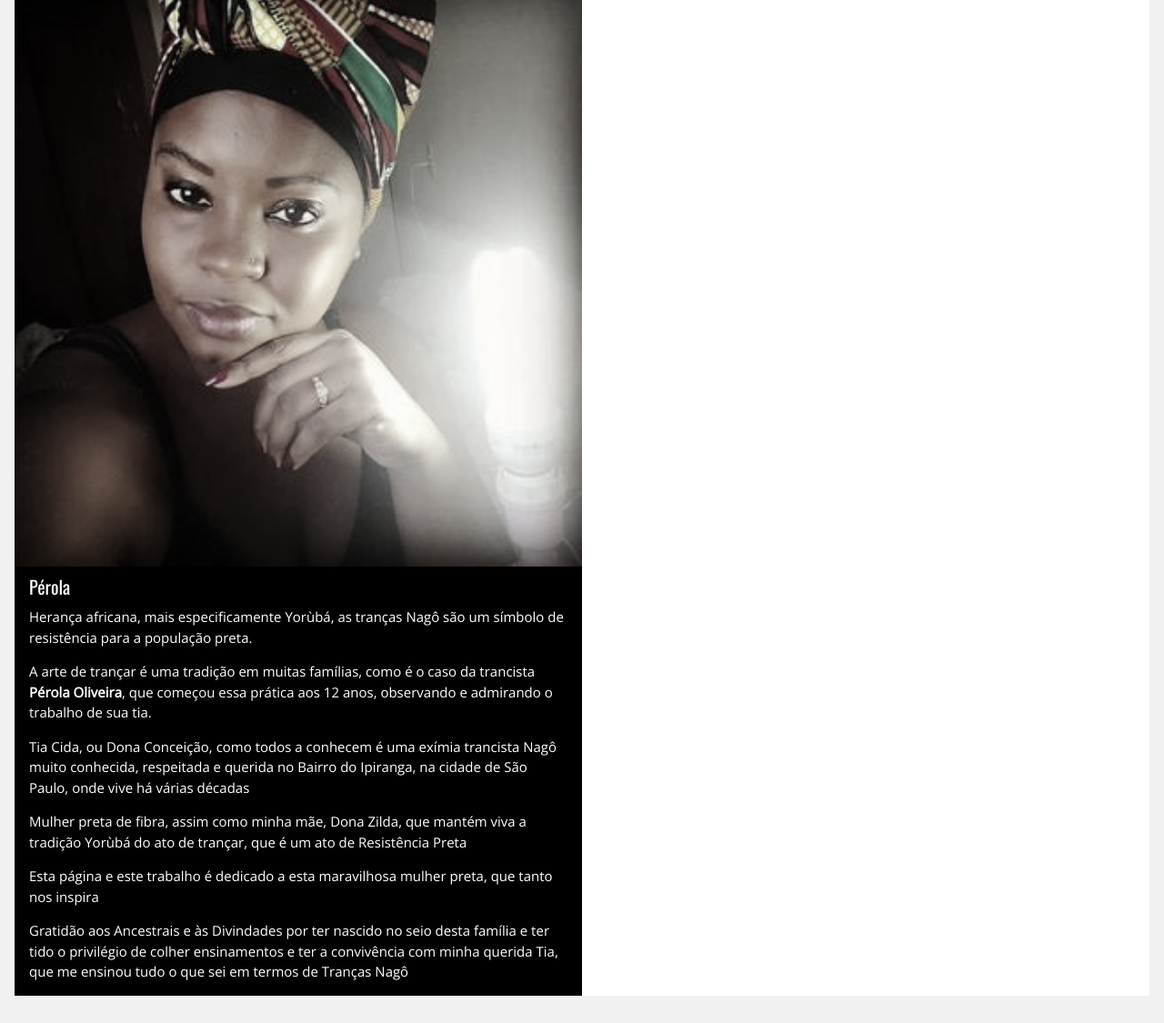
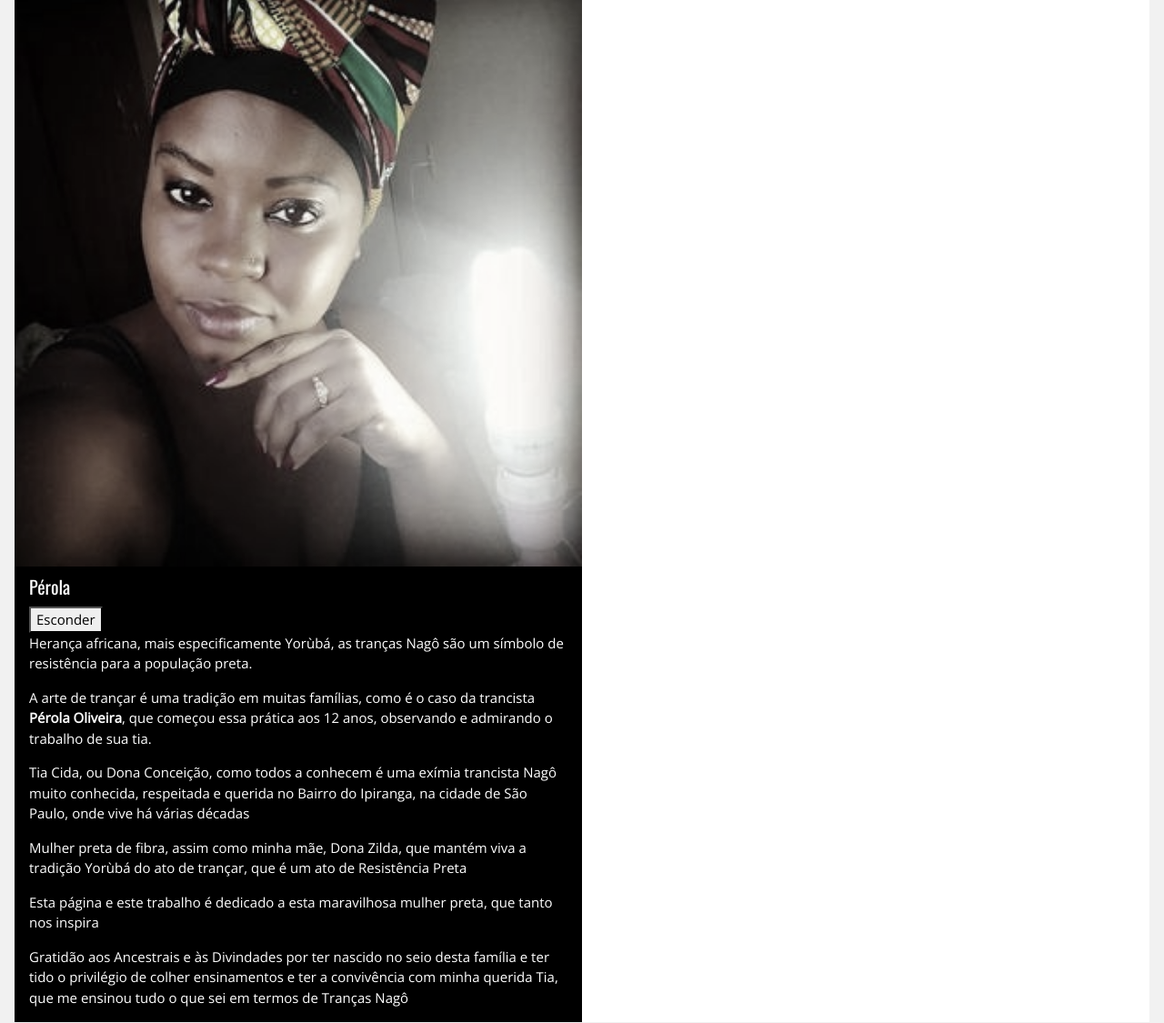
Before and after one commit to edabruzzo/Perola_Cabelos_Afro, a Flask app: page / in a window 1280 px wide, after a click on "Um pouquinho sobre mim". Shown: the part 265-1390 px from the top of the page at 91% size. Run offline with Flask 3, Linux system fonts and the light colour scheme; some libraries are stand-ins or nearby versions.

Commit message:
Insere botão de visibilidade da seção About

```diff
--- a/templates/template.html
+++ b/templates/template.html
@@ -103,7 +103,9 @@ body {font-family: "Open Sans"}
 <div class="w3-white w3-margin" id="about" style=" display: none">
     <img src="static/fotos/perfil_perola_.jpg" alt="Pérola" style="width:50%" class="w3-grayscale">
     <div class="w3-container w3-black" style="width:50%">
+<!--        <a href="javascript:void(0)" class="closebtn w3-large" style="right" onclick="esconderAbout()">&times;</a>-->
         <h4>Pérola</h4>
+        <button type="button" class="closebtn" onclick="esconderAbout()">Esconder</button>
         <p>Herança africana, mais especificamente Yorùbá, as tranças Nagô são um símbolo de resistência para
             a população preta. </p>
         <p>A arte de trançar é uma tradição em muitas famílias, como é o caso da trancista <a
```
